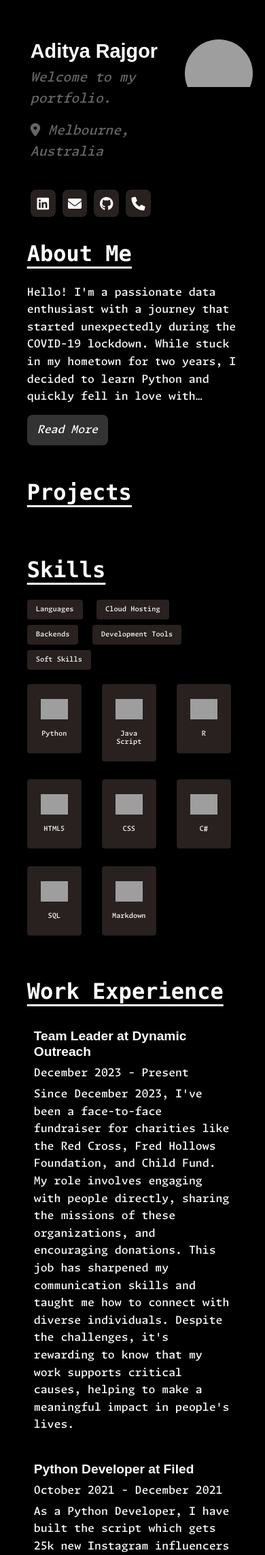
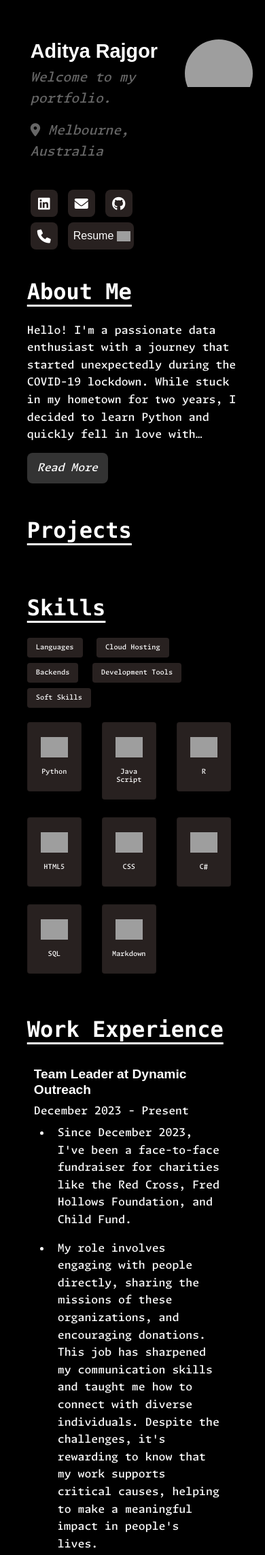
Before and after one commit to Aditya-Rajgor/DjangoPortfolio, a Django app: page / in a window 390 px wide. Shown: the top 2287 px of the page at 68% size. Run offline with Django 5.2, Linux system fonts and the light colour scheme; data comes from the database, SQL or seed files in the repository; data that the repository does not hold is empty; some libraries are stand-ins or nearby versions; grey boxes are pictures that could not be loaded.

Commit message:
added resume

```diff
--- a/portfolio/static/css/styles.css
+++ b/portfolio/static/css/styles.css
@@ -213,12 +213,24 @@ ul li::before {
     content: "";
 }
 
+.bullet-list {
+    list-style-type: disc;
+    padding-left: 25px;
+
+}
+
+.bullet-list li {
+    color: white;
+    padding-bottom: 0px !important;
+    padding-top: 0px !important;
+}
+
+
 /* Container for social links */
 .social-links {
-    display: flex;
-    justify-content: left;
-    gap: 10px;
-    /* Space between icons */
+    /* display: flex; */
+    /* justify-content: left; */
+    /* gap: 10px; */
     padding: 20px;
 }
 
@@ -247,6 +259,30 @@ ul li::before {
 .social-icon i {
     font-size: 20px;
     /* Set icon size */
+}
+.resume-icon {
+    width: 25px;
+    height: auto;
+}
+
+.resume {
+    display: inline-block;
+    background-color: #282120;
+    color: white !important;
+    text-align: center;
+    border-radius: 8px;
+    transition: background-color 0.3s, color 0.3s;
+    text-decoration: none !important;
+    padding: 5px;
+    padding-left: 8px;
+    padding-top: 7px;
+    height: 40px;
+}
+/* Hover effect for social icons */
+.resume:hover {
+    background-color: #666;
+    /* Light up background on hover */
+    color: #fff;
 }
 
 /* Hover effect for social icons */
@@ -379,10 +415,11 @@ ul li::before {
 .django-submit .button-submit {
     font-size: larger;
     margin-top: 0px;
+    padding-bottom: 0px;
+    margin-bottom: 0px;
     background-color: #333;
     border: black;
     transition: transform 0.3s;
-
 }
 
 .django-submit .button-submit:hover {
@@ -667,6 +704,22 @@ a:active {
     #status-id {
         font-size: x-small !important;
     }
+
+    .popup {
+        display: none;
+        position: absolute;
+        width: 250px !important;
+    }
+
+    .popup img {
+        width: 100% !important;
+        height: 200px !important;
+    }
+    .resume-icon {
+        width: 20px;
+        height: auto;
+    }
+
 }
 
 
@@ -771,6 +824,15 @@ a:active {
         font-size: small;
     }
 
+    .popup {
+        width: 200px !important;
+    }
+
+    .popup img {
+        width: 100% !important;
+        height: 150px !important;
+    }
+
 }
 
 
--- a/portfolio/templates/portfolio/home.html
+++ b/portfolio/templates/portfolio/home.html
@@ -22,20 +22,35 @@
                         <p>Welcome to my portfolio.</p>
                         <p><i class="fa-solid fa-location-dot"></i></i> Melbourne, Australia</p>
                     </header>
-                    <div class="social-links">
+                    <div class="social-links row justify-content-left">
+                        <div class="col-auto pr-0 pb-2">
                         <a href="https://www.linkedin.com/in/aditya-rajgor" target="_blank" class="social-icon">
                             <i class="fab fa-linkedin"></i>
                         </a>
+                        </div>
+                        <div class="col-auto pr-0 pb-2">
                         <a href="mailto:me@adityarajgor.com" target="_blank" class="social-icon">
                             <i class="fas fa-envelope"></i>
                         </a>
+                        </div>
+                        <div class="col-auto pr-0 pb-2">
                         <a href="https://github.com/aditya-rajgor" target="_blank" class="social-icon">
                             <i class="fab fa-github"></i>
                         </a>
+                        </div>
+                        <div class="col-auto pr-0 pb-2">
                         <a href="tel:+61478546082" target="_blank" class="social-icon">
                             <i class="fa-solid fa-phone"></i>
                         </a>
+                        </div>
+                        <div class="col-auto pr-0 pb-2">
+                        <a href="https://drive.google.com/file/d/1YV1myo_E2fR9YF8b4UtHRGLpb0SAjTn9/view?usp=sharing" target="_blank" class="resume">
+                            Resume
+                            <img src="https://img.icons8.com/?size=100&id=60664&format=png&color=FFFFFF" alt="focus" class="resume-icon">
+                        </a>
+                        </div>
                     </div>
+
                 </div>
                 <div class="col-4 col-lg-4 col-md-4 col-sm-4 col-xs-4 break-376">
                     <div class="image-container">
@@ -459,24 +474,40 @@
                     <li>
                         <h3>Team Leader at Dynamic Outreach</h3>
                         <p>December 2023 - Present</p>
-                        <p>
-                            Since December 2023, I've been a face-to-face fundraiser for charities like the Red Cross, Fred Hollows Foundation, and Child Fund.
-                            My role involves engaging with people directly, sharing the missions of these organizations, and encouraging donations. This job has sharpened my communication skills and taught me how to connect with diverse individuals. Despite the challenges, it's rewarding to know that my work supports critical causes, helping to make a meaningful impact in people's lives.
-                        </p>
+                        <ul class="bullet-list">
+                            <li>
+                                <p>
+                                    Since December 2023, I've been a face-to-face fundraiser for charities like the Red Cross, Fred Hollows Foundation, and Child Fund.
+                                </p>
+                            </li>
+                             <li>
+                                <p>
+                                    My role involves engaging with people directly, sharing the missions of these organizations, and encouraging donations. This job has sharpened my communication skills and taught me how to connect with diverse individuals. Despite the challenges, it's rewarding to know that my work supports critical causes, helping to make a meaningful impact in people's lives.
+                                </p>
+                            </li>
+                        </ul>
                     </li>
                     <li>
                         <h3>Python Developer at Filed</h3>
                         <p>October 2021 - December 2021</p>
-                        <p>
-                            As a Python Developer, I have built the script which gets 25k new Instagram influencers in less than 5 hours for our platform. Perform ML classification onto the profile pictures and predicts the Age/Gender of the influencer.
-                        </p>
+                        <ul class="bullet-list">
+                            <li>
+                                <p>Developed a high-performance script that efficiently retrieved 25,000 new Instagram influencers in under five hours, significantly enhancing our platform's database.</p></li>
+                            <li><p>Implemented machine learning classification algorithms to analyze profile pictures, accurately predicting the age and gender of influencers for targeted marketing strategies.</p></li>
+                        </ul>
                     </li>
                     <li>
-                        <h3>Software developer as a Freelancer</h3>
+                        <h3>Python Freelancer</h3>
                         <p>January 2021 - October 2021</p>
                         <p>
-                            Responsibilities: Assisting in data collection and
-                            preliminary analysis.
+                            <ul class="bullet-list">
+                                <li>
+                                <p>Successfully completed over 40 orders in less than a year, offering services such as creating Python and R plots, web scraping, and conducting data analysis using Python.</p>
+                                </li>
+                                <li>
+                                <p>Achieved the highest project fee of $400, demonstrating my ability to deliver quality results that meet client needs.</p>
+                                </li>
+                            </ul>
                         </p>
                     </li>
                 </ul>
@@ -523,7 +554,7 @@
                     {{ form.as_p }}
                     <div class="row d-flex justify-content-start">
                         <div class="col-3 django-submit">
-                            <button type="submit" class="button-submit ">Send <img src="https://img.icons8.com/?size=100&id=RHtRRB1E4DKI&format=png&color=FFFFFF" alt="Icon" class="send-img"></button>
+                            <button type="submit" class="button-submit"><p>Send <img src="https://img.icons8.com/?size=100&id=RHtRRB1E4DKI&format=png&color=FFFFFF" alt="Icon" class="send-img"></p></button>
                         </div>
                         <div class="col-7 align-self-end">
                             <p class="error-mail">Error?!? please drop a mail to <a href="mail:me@adityarajgor.com">me@adityarajgor.com</a></p>
```
Also changed, not shown: 1 other file.
